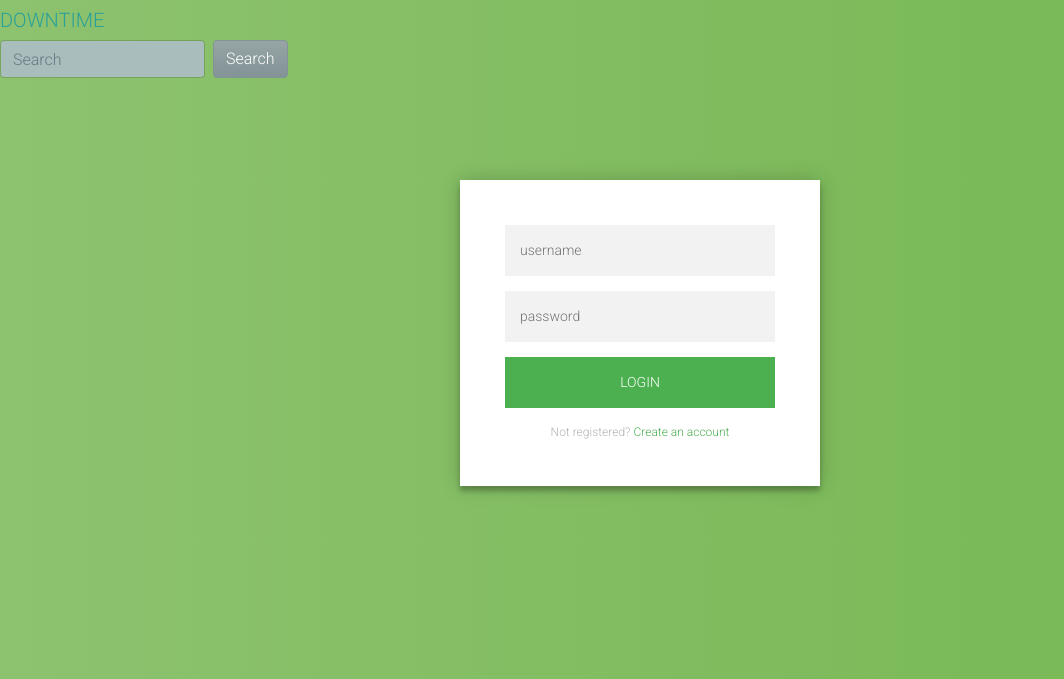
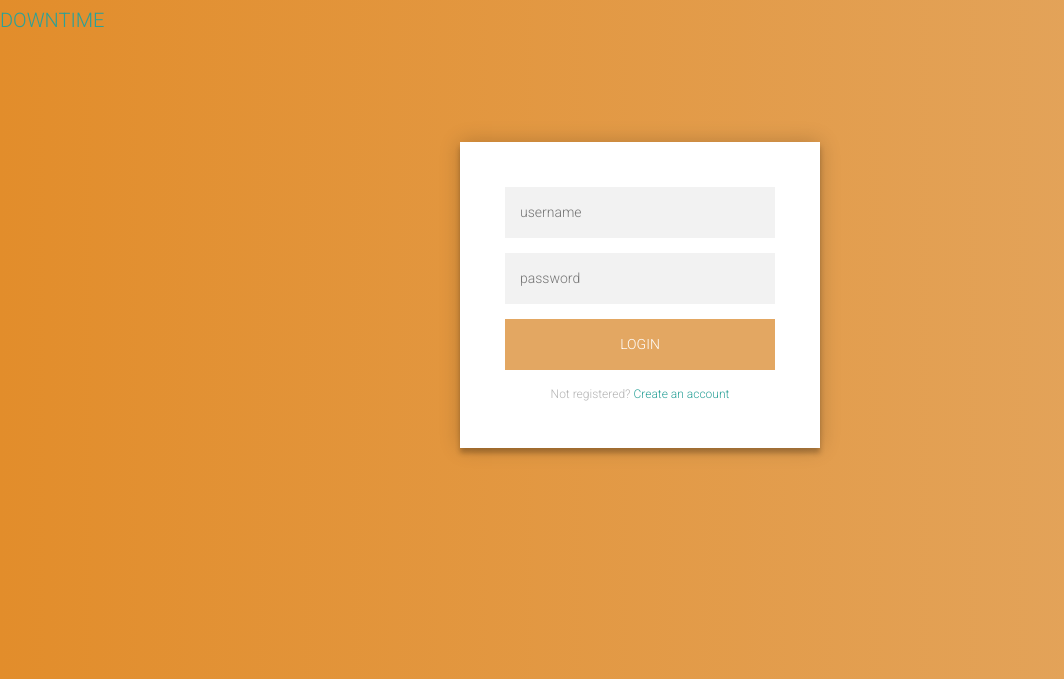
Before and after one commit to GSCrawley/downtime, a Python web app: template templates/log-in.html in a window 1280 px wide. Shown: the top 679 px of the page, without its empty margins (0-1064 px from the left). Run offline with Jinja, Linux system fonts and the light colour scheme; the template is opened without the code that fills it, so the values that code supplies are empty; some libraries are stand-ins or nearby versions.

Commit message:
changed colors on login page

```diff
--- a/static/css/log-in.css
+++ b/static/css/log-in.css
@@ -8,6 +8,11 @@
   width: 360px;
   padding: 8% 0 0;
   margin: auto;
+}
+
+#main-body1 {
+  position: center;
+  text-align: center;
 }
 .form {
   position: absolute;
@@ -34,7 +39,7 @@
   font-family: "Roboto", sans-serif;
   text-transform: uppercase;
   outline: 0;
-  background: #4CAF50;
+  background: rgb(227, 167, 98);
   width: 100%;
   border: 0;
   padding: 15px;
@@ -45,7 +50,7 @@
   cursor: pointer;
 }
 .form button:hover,.form button:active,.form button:focus {
-  background: #43A047;
+  background: rgb(228, 152, 39);
 }
 .form .message {
   margin: 15px 0 0;
@@ -53,7 +58,7 @@
   font-size: 12px;
 }
 .form .message a {
-  color: #4CAF50;
+  color: rgb(228, 152, 39)
   text-decoration: none;
 }
 .form .register-form {
@@ -93,11 +98,11 @@
   color: #EF3B3A;
 }
 body {
-  background: #76b852; /* fallback for old browsers */
-  background: -webkit-linear-gradient(right, #76b852, #8DC26F);
-  background: -moz-linear-gradient(right, #76b852, #8DC26F);
-  background: -o-linear-gradient(right, #76b852, #8DC26F);
-  background: linear-gradient(to left, #76b852, #8DC26F);
+  background:  rgb(227, 167, 98); /* fallback for old browsers */
+  background: -webkit-linear-gradient(right, rgb(227, 167, 98), rgb(226, 141, 43));
+  background: -moz-linear-gradient(right,  rgb(227, 167, 98), rgb(226, 141, 43));
+  background: -o-linear-gradient(right, rgb(227, 167, 98),  rgb(226, 141, 43));
+  background: linear-gradient(to left, rgb(227, 167, 98),  rgb(226, 141, 43));
   font-family: "Roboto", sans-serif;
   -webkit-font-smoothing: antialiased;
   -moz-osx-font-smoothing: grayscale;
--- a/templates/log-in.html
+++ b/templates/log-in.html
@@ -26,12 +26,12 @@
         <a class="navbar-brand" href="#">DOWNTIME</a>
       </div>
 
-          <div class="search-bar">
+          <!-- <div class="search-bar">
             <form class="form-inline my-2 my-lg-0">
               <input class="form-control mr-sm-2" type="text" placeholder="Search">
               <button class="btn btn-secondary my-2 my-sm-0" type="submit">Search</button>
             </form>
-          </div>
+          </div> -->
 
           <link href="static/css/log-in.css" rel="stylesheet" type="text/css" media="all" />
 
```
